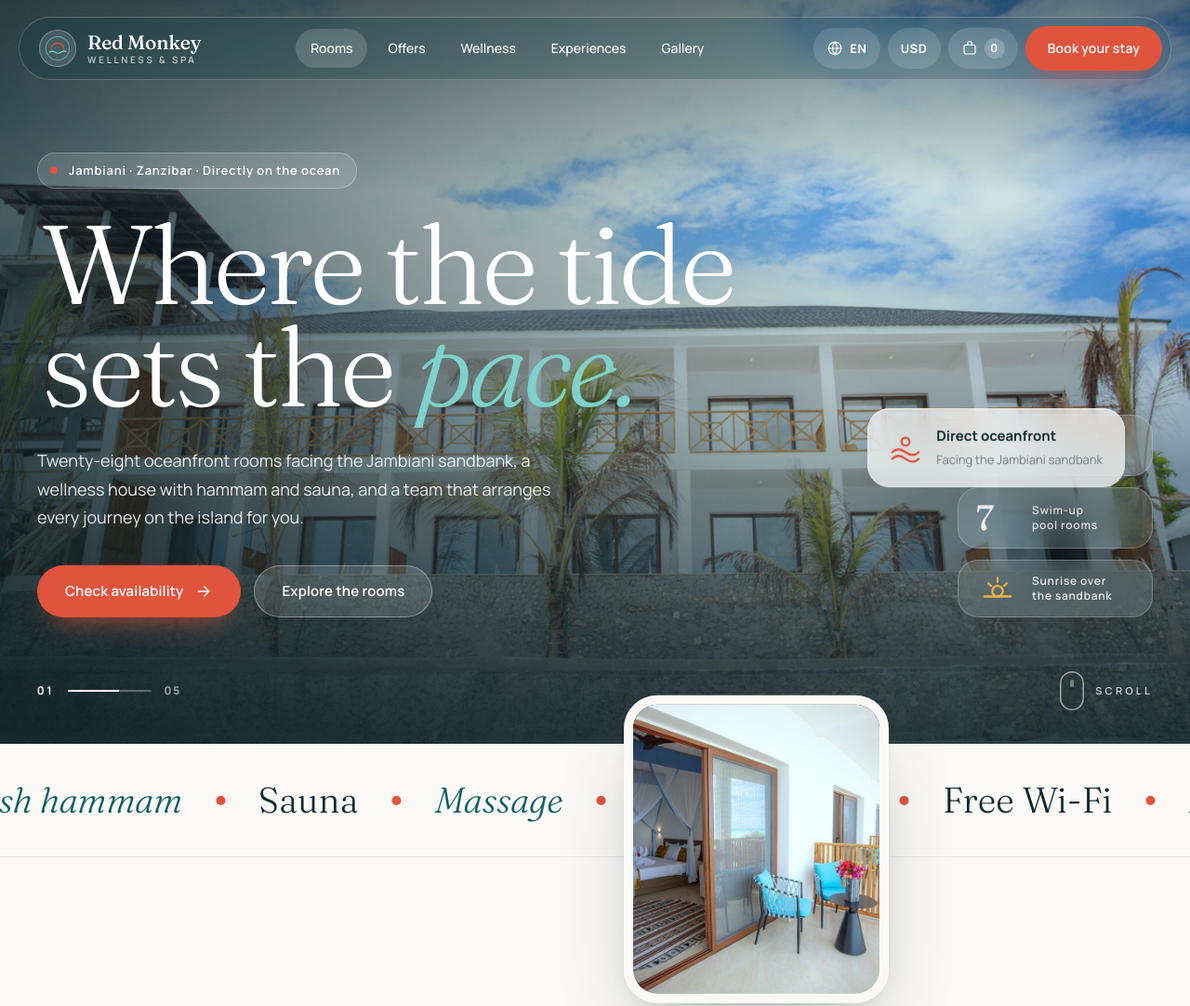
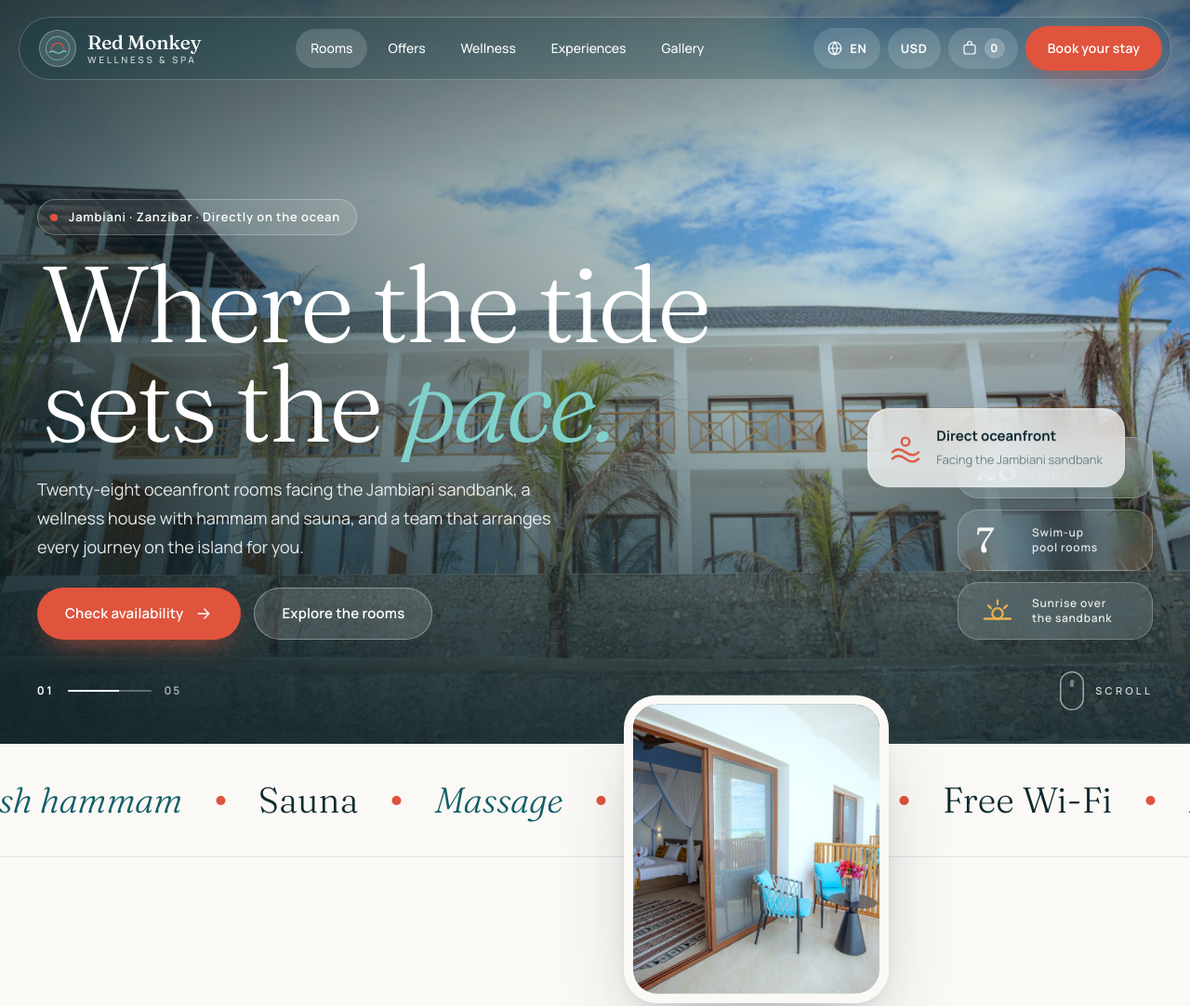
Before and after one commit to amiramohamedar/red-monkey-zanzibar, a plain HTML site: page index.html in a window 1280 px wide. Shown: the top 1082 px of the page at 93% size. Drawn offline with Linux system fonts and the light colour scheme; no server answers.

Commit message:
Keep hero text below the navigation on short screens
Co-Authored-By: Claude Opus 5.5 <noreply@anthropic.com>

```diff
--- a/booking.css
+++ b/booking.css
@@ -26,6 +26,19 @@ html[dir="rtl"] .ticker-track{animation-name:tickR}
 @keyframes tickR{to{transform:translateX(50%)}}
 .scroll-hint em{font-style:normal}
 .split .ln{display:inline-block;vertical-align:top}
+
+/* Hero copy always stays below the floating nav, whatever the screen height */
+.hero-copy{top:0;display:flex;flex-direction:column;justify-content:flex-end;justify-content:safe flex-end;padding-top:118px;bottom:clamp(96px,14vh,170px)}
+.hero-title{font-size:clamp(46px,min(9.4vw,14.5vh),148px)}
+html[lang="ar"] .hero-title{font-size:clamp(42px,min(7.6vw,12.5vh),118px)}
+.kicker{align-self:flex-start;margin-bottom:clamp(14px,2.6vh,26px)}
+.hero-sub{margin-top:clamp(16px,3vh,30px)}
+.hero-ctas{margin-top:clamp(18px,3.6vh,36px)}
+@media (max-height:700px){.hero-sub{font-size:16px;line-height:1.6}.kicker{padding:7px 14px 7px 12px;font-size:12px}}
+.hero-chips{bottom:clamp(96px,14vh,170px)}
+@media (min-width:601px){.hero{min-height:540px}}
+@media (min-width:601px) and (max-height:640px){.hero-copy{padding-top:100px}.hero-sub{font-size:15px;max-width:700px}.hero-ctas .btn{min-height:50px}}
+@media (max-height:640px){.hero-chips .chip-glass:nth-child(3){display:none}}
 .sec-head > div:first-child,.cat-head > div:first-child{flex:1 1 440px}
 .sec-head > .lead{flex:0 1 440px}
 
--- a/index.html
+++ b/index.html
@@ -14,7 +14,7 @@
 <link href="https://fonts.googleapis.com/css2?family=Fraunces:ital,opsz,wght,SOFT@0,9..144,300..600,100;1,9..144,300..500,100&family=Manrope:wght@400;500;600;700&family=Amiri:ital,wght@0,400;0,700;1,400&family=Tajawal:wght@400;500;700&display=swap" rel="stylesheet">
 <link rel="preload" as="image" href="img/h03.jpg">
 <link rel="stylesheet" href="styles.css?v=3">
-<link rel="stylesheet" href="booking.css?v=3">
+<link rel="stylesheet" href="booking.css?v=4">
 <script>
 /* Set language direction before first paint */
 (function(){try{var l=localStorage.getItem('rm_lang');if(l){document.documentElement.lang=l;document.documentElement.dir=l==='ar'?'rtl':'ltr';}}catch(e){}})();
```
